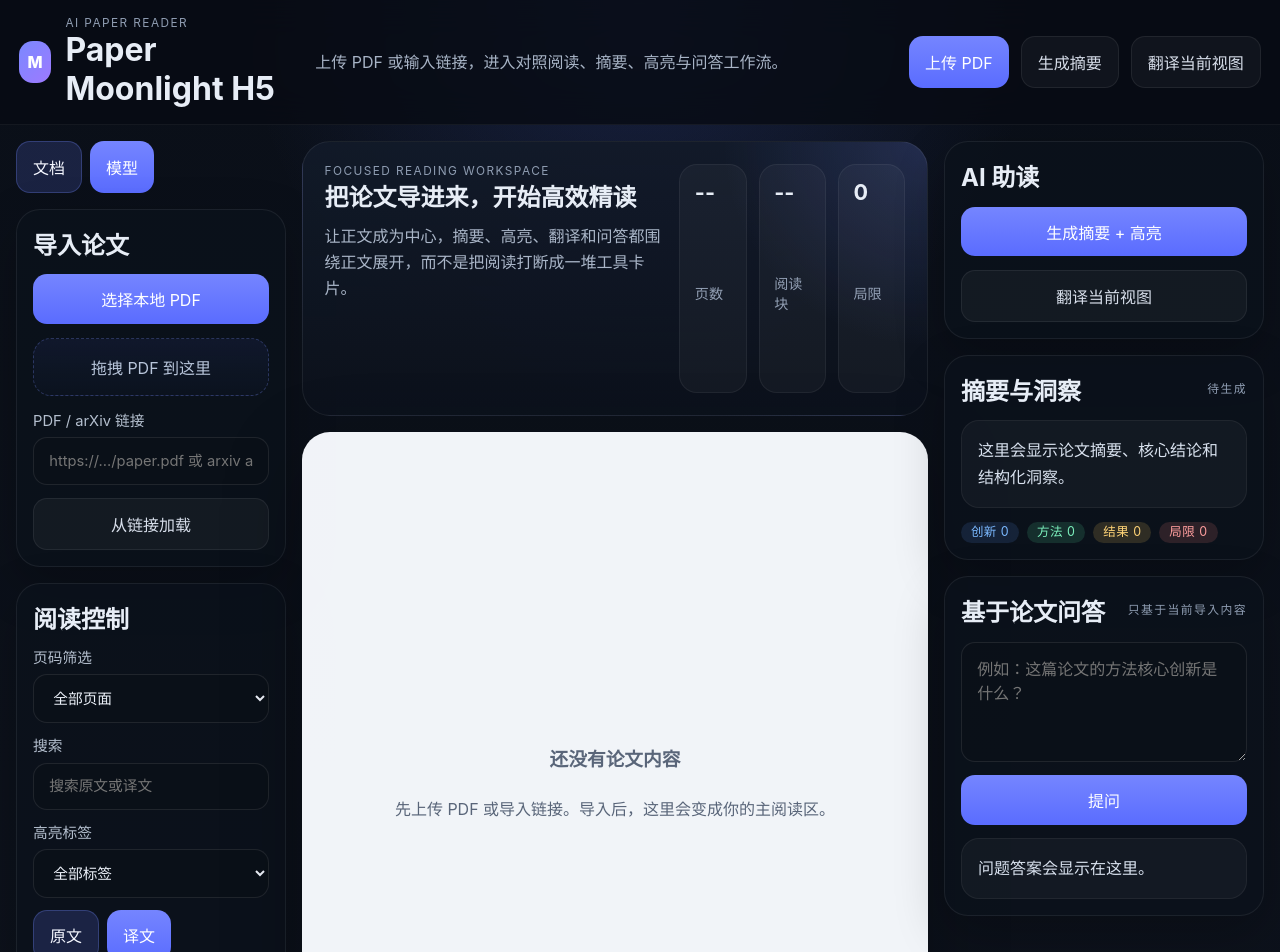
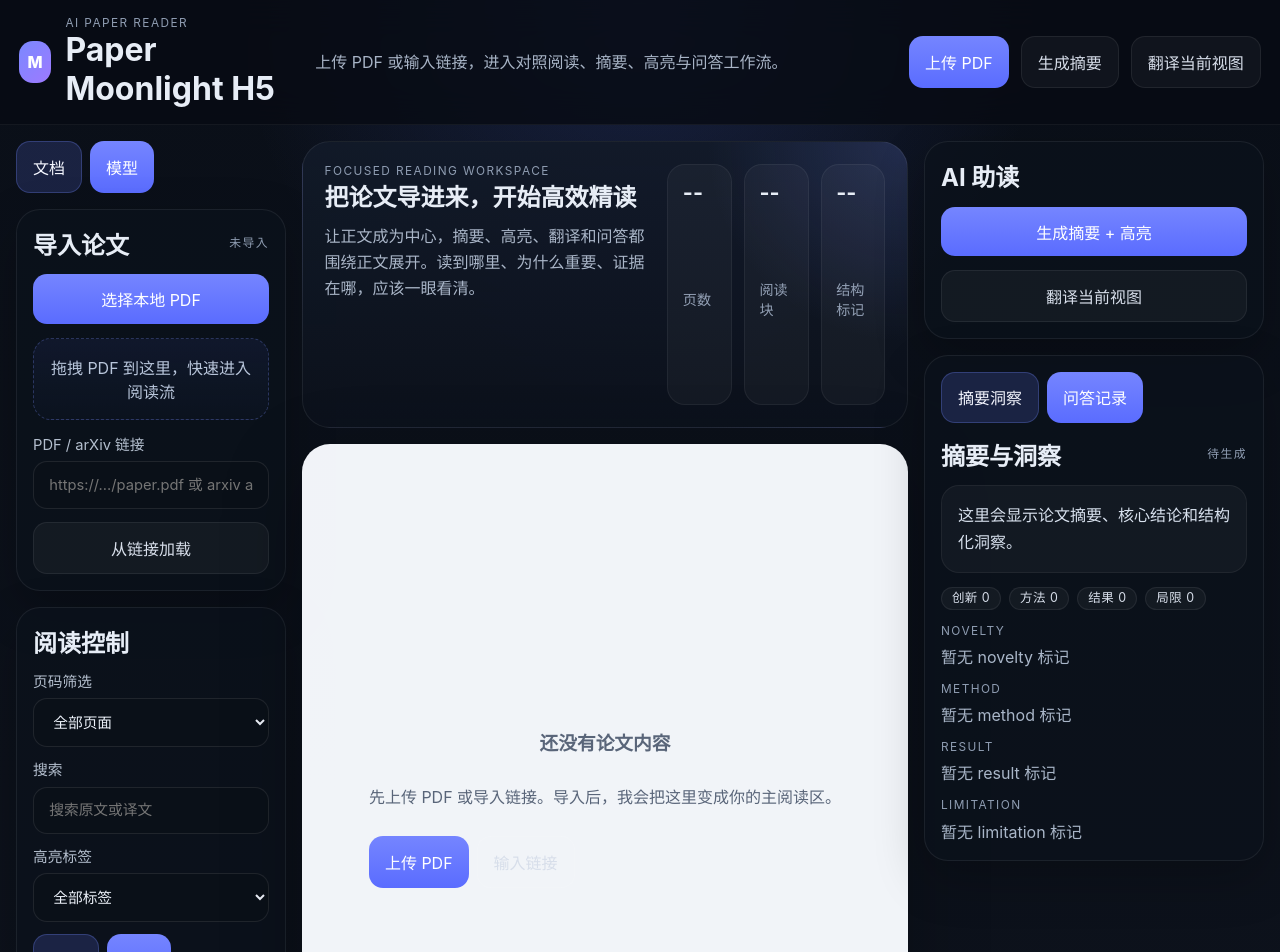
Before and after one commit to dingguanglei/paper-moonlight-h5-pages, a React (Vite) app: page / in a window 1280 px wide. Shown: the top 952 px of the page. Built offline with nearby package versions, Linux system fonts and the light colour scheme.

Commit message:
feat: add evidence-linked insights and reading flow polish

```diff
--- a/src/App.css
+++ b/src/App.css
@@ -32,7 +32,7 @@ button {
   background: linear-gradient(180deg, #7585ff 0%, #5a6cff 100%);
   color: #fff;
   cursor: pointer;
-  transition: transform 120ms ease, filter 120ms ease, background 120ms ease;
+  transition: transform 120ms ease, filter 120ms ease, background 120ms ease, border-color 120ms ease;
 }
 
 button:hover {
@@ -42,7 +42,10 @@ button:hover {
 
 button.secondary,
 button.chip,
-button.url-chip {
+button.url-chip,
+button.tag,
+button.insight-item,
+button.citation-chip {
   background: rgba(255, 255, 255, 0.04);
   color: #d7deea;
   border: 1px solid rgba(255, 255, 255, 0.07);
@@ -158,7 +161,7 @@ label {
 
 .workspace {
   display: grid;
-  grid-template-columns: 290px minmax(0, 1fr) 360px;
+  grid-template-columns: 290px minmax(0, 1fr) 380px;
   gap: 1rem;
   padding: 1rem;
 }
@@ -179,7 +182,9 @@ label {
 .mode-switch,
 .preset-list,
 .tag-stats,
-.highlight-list {
+.highlight-list,
+.empty-actions,
+.citation-row {
   display: flex;
   gap: 0.5rem;
   flex-wrap: wrap;
@@ -302,6 +307,12 @@ label {
   background: #ffffff;
   border: 1px solid rgba(27, 39, 58, 0.06);
   position: relative;
+  transition: box-shadow 180ms ease, transform 180ms ease, border-color 180ms ease;
+}
+
+.reading-block:hover {
+  transform: translateY(-1px);
+  box-shadow: 0 12px 32px rgba(23, 33, 49, 0.06);
 }
 
 .reading-block.has-highlight::before {
@@ -315,6 +326,11 @@ label {
   background: linear-gradient(180deg, #6887ff, #9a75ff);
 }
 
+.reading-block.is-focused {
+  border-color: rgba(104, 135, 255, 0.42);
+  box-shadow: 0 0 0 5px rgba(104, 135, 255, 0.1), 0 16px 38px rgba(47, 65, 99, 0.12);
+}
+
 .reading-meta {
   display: flex;
   justify-content: space-between;
@@ -325,14 +341,14 @@ label {
 
 .reading-text {
   color: #172131;
-  line-height: 1.78;
+  line-height: 1.82;
   font-size: 1rem;
 }
 
 .reading-translation {
   display: none;
   white-space: pre-wrap;
-  line-height: 1.7;
+  line-height: 1.72;
   padding: 0.9rem;
   border-radius: 14px;
   background: #f6f8fc;
@@ -368,6 +384,35 @@ label {
   color: #d9e2ef;
 }
 
+.insight-groups {
+  display: grid;
+  gap: 0.8rem;
+}
+
+.insight-group {
+  display: grid;
+  gap: 0.45rem;
+}
+
+.insight-item {
+  text-align: left;
+  display: grid;
+  gap: 0.3rem;
+  border-radius: 16px;
+  padding: 0.8rem 0.9rem;
+}
+
+.insight-item strong {
+  font-size: 0.84rem;
+  color: #e9efff;
+}
+
+.insight-item span,
+.insight-empty {
+  color: #a9b6c8;
+  line-height: 1.5;
+}
+
 .qa-history {
   display: grid;
   gap: 0.55rem;
@@ -383,6 +428,11 @@ label {
 .qa-history summary {
   cursor: pointer;
   color: #cad4e4;
+}
+
+.citation-chip {
+  padding: 0.45rem 0.7rem;
+  border-radius: 999px;
 }
 
 .tag {
@@ -417,10 +467,10 @@ label {
 }
 
 .empty-state {
-  min-height: 360px;
+  min-height: 420px;
   display: grid;
   place-content: center;
-  gap: 0.6rem;
+  gap: 0.8rem;
   text-align: center;
   color: #596579;
 }
@@ -435,6 +485,7 @@ label {
   background: rgba(22, 31, 48, 0.95);
   border: 1px solid rgba(108, 126, 255, 0.24);
   box-shadow: 0 16px 46px rgba(0, 0, 0, 0.28);
+  z-index: 50;
 }
 
 .status-banner.error {
@@ -443,7 +494,7 @@ label {
 
 @media (max-width: 1440px) {
   .workspace {
-    grid-template-columns: 270px minmax(0, 1fr) 320px;
+    grid-template-columns: 270px minmax(0, 1fr) 340px;
   }
 }
 
--- a/src/App.tsx
+++ b/src/App.tsx
@@ -228,7 +228,10 @@ function App() {
   const [readerMode, setReaderMode] = useState<'original' | 'translated'>('original')
   const [dragging, setDragging] = useState(false)
   const [activeSidebar, setActiveSidebar] = useState<'document' | 'model'>('document')
+  const [activeRightTab, setActiveRightTab] = useState<'summary' | 'qa'>('summary')
+  const [focusedSegmentId, setFocusedSegmentId] = useState<string | null>(null)
   const fileInputRef = useRef<HTMLInputElement | null>(null)
+  const segmentRefs = useRef<Record<string, HTMLElement | null>>({})
 
   useEffect(() => {
     localStorage.setItem(SETTINGS_KEY, JSON.stringify(settings))
@@ -238,12 +241,27 @@ function App() {
     localStorage.setItem(RECENT_URLS_KEY, JSON.stringify(recentUrls.slice(0, 5)))
   }, [recentUrls])
 
+  useEffect(() => {
+    if (!focusedSegmentId) return
+    const timer = window.setTimeout(() => setFocusedSegmentId(null), 2200)
+    return () => window.clearTimeout(timer)
+  }, [focusedSegmentId])
+
   const tagMap = useMemo(() => {
     return analysis.reduce<Record<string, HighlightItem[]>>((acc, item) => {
       acc[item.segmentId] ??= []
       acc[item.segmentId].push(item)
       return acc
     }, {})
+  }, [analysis])
+
+  const groupedHighlights = useMemo(() => {
+    return {
+      novelty: analysis.filter((item) => item.tag === 'novelty').slice(0, 8),
+      method: analysis.filter((item) => item.tag === 'method').slice(0, 8),
+      result: analysis.filter((item) => item.tag === 'result').slice(0, 8),
+      limitation: analysis.filter((item) => item.tag === 'limitation').slice(0, 8),
+    }
   }, [analysis])
 
   const visibleSegments = useMemo(() => {
@@ -277,6 +295,26 @@ function App() {
     }
   }, [analysis, segments.length, visibleSegments.length])
 
+  const documentState = useMemo(() => {
+    if (!pdfName) return '未导入'
+    if (summary && analysis.length) return '已完成摘要分析'
+    if (segments.length) return '已导入，待分析'
+    return '准备中'
+  }, [pdfName, summary, analysis.length, segments.length])
+
+  function focusSegment(segmentId: string, options?: { activateTag?: HighlightTag | 'all'; openTab?: 'summary' | 'qa' }) {
+    const seg = segments.find((item) => item.id === segmentId)
+    if (!seg) return
+    if (options?.activateTag) setActiveTag(options.activateTag)
+    setSelectedPage(seg.page)
+    setFocusedSegmentId(segmentId)
+    if (options?.openTab) setActiveRightTab(options.openTab)
+    requestAnimationFrame(() => {
+      const el = segmentRefs.current[segmentId]
+      el?.scrollIntoView({ behavior: 'smooth', block: 'center' })
+    })
+  }
+
   async function handlePdfBuffer(buffer: ArrayBuffer, name: string) {
     try {
       setBusy('正在解析 PDF…')
@@ -296,6 +334,7 @@ function App() {
       setSearchText('')
       setActiveTag('all')
       setActiveSidebar('document')
+      setActiveRightTab('summary')
       setProgress(`已载入 ${parsed.pageCount} 页，${parsed.segments.length} 个阅读块`)
     } catch (e) {
       setError(e instanceof Error ? e.message : 'PDF 解析失败')
@@ -365,6 +404,7 @@ function App() {
       const parsed = JSON.parse(normalizeJsonBlock(content)) as AnalysisBundle
       setSummary(parsed.summary || '')
       setAnalysis(parsed.highlights || [])
+      setActiveRightTab('summary')
       setProgress(`完成：摘要 + 高亮 ${parsed.highlights?.length ?? 0} 条`)
     } catch (e) {
       setError(e instanceof Error ? e.message : '摘要分析失败')
@@ -436,6 +476,7 @@ function App() {
       })
       setAnswer(content)
       setQaHistory((prev) => [{ id: crypto.randomUUID(), question, answer: content }, ...prev].slice(0, 8))
+      setActiveRightTab('qa')
     } catch (e) {
       setError(e instanceof Error ? e.message : '问答失败')
     } finally {
@@ -489,7 +530,10 @@ function App() {
           {activeSidebar === 'document' ? (
             <>
               <section className="soft-panel">
+                <div className="section-title-row">
                   <h2>导入论文</h2>
+                  <span className="subtle-label">{documentState}</span>
+                </div>
                 <button onClick={() => fileInputRef.current?.click()}>选择本地 PDF</button>
                 <input
                   ref={fileInputRef}
@@ -515,7 +559,7 @@ function App() {
                     if (file) void onUploadFile(file)
                   }}
                 >
-                  拖拽 PDF 到这里
+                  拖拽 PDF 到这里，快速进入阅读流
                 </div>
                 <label>
                   PDF / arXiv 链接
@@ -586,12 +630,12 @@ function App() {
                   <div className="metric-label">当前可见段落</div>
                 </div>
                 <div>
+                  <div className="metric-value">{readingStats.totalSegments}</div>
+                  <div className="metric-label">全文段落</div>
+                </div>
+                <div>
                   <div className="metric-value">{readingStats.novelty}</div>
                   <div className="metric-label">创新点</div>
-                </div>
-                <div>
-                  <div className="metric-value">{readingStats.method}</div>
-                  <div className="metric-label">方法</div>
                 </div>
                 <div>
                   <div className="metric-value">{readingStats.result}</div>
@@ -666,7 +710,7 @@ function App() {
               <div className="eyebrow">Focused Reading Workspace</div>
               <h2>{pdfName || '把论文导进来，开始高效精读'}</h2>
               <p>
-                让正文成为中心，摘要、高亮、翻译和问答都围绕正文展开，而不是把阅读打断成一堆工具卡片。
+                让正文成为中心，摘要、高亮、翻译和问答都围绕正文展开。读到哪里、为什么重要、证据在哪，应该一眼看清。
               </p>
             </div>
             <div className="reader-hero-stats">
@@ -679,8 +723,8 @@ function App() {
                 <span>阅读块</span>
               </div>
               <div>
-                <strong>{readingStats.limitation}</strong>
-                <span>局限</span>
+                <strong>{analysis.length || '--'}</strong>
+                <span>结构标记</span>
               </div>
             </div>
           </section>
@@ -690,21 +734,34 @@ function App() {
               visibleSegments.map((segment) => {
                 const highlights = tagMap[segment.id] || []
                 return (
-                  <article key={segment.id} className={`reading-block ${highlights.length ? 'has-highlight' : ''}`}>
+                  <article
+                    key={segment.id}
+                    ref={(node) => {
+                      segmentRefs.current[segment.id] = node
+                    }}
+                    className={`reading-block ${highlights.length ? 'has-highlight' : ''} ${focusedSegmentId === segment.id ? 'is-focused' : ''}`}
+                  >
                     <div className="reading-meta">
                       <span>{segment.id}</span>
                       <span>Page {segment.page}</span>
                     </div>
                     <div className="reading-text">{segment.text}</div>
                     <div className={`reading-translation ${readerMode === 'translated' ? 'active' : ''}`}>
-                      {readerMode === 'translated' ? segment.translation || '尚未翻译此段。' : '切换到“译文”模式可查看对应翻译。'}
+                      {readerMode === 'translated'
+                        ? segment.translation || '尚未翻译此段。'
+                        : '切换到“译文”模式可查看对应翻译。'}
                     </div>
                     {highlights.length ? (
                       <div className="highlight-list">
                         {highlights.map((item, idx) => (
-                          <span key={`${item.segmentId}-${item.tag}-${idx}`} className={`tag tag-${item.tag}`} title={item.reason}>
+                          <button
+                            key={`${item.segmentId}-${item.tag}-${idx}`}
+                            className={`tag tag-${item.tag}`}
+                            title={item.reason}
+                            onClick={() => focusSegment(segment.id, { activateTag: item.tag, openTab: 'summary' })}
+                          >
                             {item.tag}
-                          </span>
+                          </button>
                         ))}
                       </div>
                     ) : null}
@@ -714,7 +771,11 @@ function App() {
             ) : (
               <div className="empty-state">
                 <h3>还没有论文内容</h3>
-                <p>先上传 PDF 或导入链接。导入后，这里会变成你的主阅读区。</p>
+                <p>先上传 PDF 或导入链接。导入后，我会把这里变成你的主阅读区。</p>
+                <div className="empty-actions">
+                  <button onClick={() => fileInputRef.current?.click()}>上传 PDF</button>
+                  <button className="secondary" onClick={() => setActiveSidebar('document')}>输入链接</button>
+                </div>
               </div>
             )}
           </section>
@@ -732,23 +793,64 @@ function App() {
           </section>
 
           <section className="soft-panel insight-panel">
+            <div className="rail-tabs">
+              <button className={activeRightTab === 'summary' ? 'active-tab' : ''} onClick={() => setActiveRightTab('summary')}>
+                摘要洞察
+              </button>
+              <button className={activeRightTab === 'qa' ? 'active-tab' : ''} onClick={() => setActiveRightTab('qa')}>
+                问答记录
+              </button>
+            </div>
+
+            {activeRightTab === 'summary' ? (
+              <>
                 <div className="section-title-row">
                   <h2>摘要与洞察</h2>
                   <span className="subtle-label">{analysis.length ? `${analysis.length} 条结构化标记` : '待生成'}</span>
                 </div>
                 <div className="summary-box">{summary || '这里会显示论文摘要、核心结论和结构化洞察。'}</div>
                 <div className="tag-stats">
-              <span className="tag tag-novelty">创新 {readingStats.novelty}</span>
-              <span className="tag tag-method">方法 {readingStats.method}</span>
-              <span className="tag tag-result">结果 {readingStats.result}</span>
-              <span className="tag tag-limitation">局限 {readingStats.limitation}</span>
+                  <button className="tag tag-novelty" onClick={() => setActiveTag('novelty')}>
+                    创新 {readingStats.novelty}
+                  </button>
+                  <button className="tag tag-method" onClick={() => setActiveTag('method')}>
+                    方法 {readingStats.method}
+                  </button>
+                  <button className="tag tag-result" onClick={() => setActiveTag('result')}>
+                    结果 {readingStats.result}
+                  </button>
+                  <button className="tag tag-limitation" onClick={() => setActiveTag('limitation')}>
+                    局限 {readingStats.limitation}
+                  </button>
                 </div>
-          </section>
 
-          <section className="soft-panel qa-panel">
+                <div className="insight-groups">
+                  {(['novelty', 'method', 'result', 'limitation'] as HighlightTag[]).map((tag) => (
+                    <div key={tag} className="insight-group">
+                      <div className="subtle-label">{tag}</div>
+                      {groupedHighlights[tag].length ? (
+                        groupedHighlights[tag].slice(0, 3).map((item, idx) => (
+                          <button
+                            key={`${item.segmentId}-${tag}-${idx}`}
+                            className="insight-item"
+                            onClick={() => focusSegment(item.segmentId, { activateTag: tag, openTab: 'summary' })}
+                          >
+                            <strong>{item.segmentId}</strong>
+                            <span>{item.reason}</span>
+                          </button>
+                        ))
+                      ) : (
+                        <div className="insight-empty">暂无 {tag} 标记</div>
+                      )}
+                    </div>
+                  ))}
+                </div>
+              </>
+            ) : (
+              <>
                 <div className="section-title-row">
                   <h2>基于论文问答</h2>
-              <span className="subtle-label">只基于当前导入内容</span>
+                  <span className="subtle-label">可引用段落定位</span>
                 </div>
                 <textarea value={question} onChange={(e) => setQuestion(e.target.value)} placeholder="例如：这篇论文的方法核心创新是什么？" />
                 <button onClick={askQuestion} disabled={!question || !settings.apiKey || !fullText}>
@@ -758,13 +860,27 @@ function App() {
                 {!!qaHistory.length && (
                   <div className="qa-history">
                     <div className="subtle-label">最近问答</div>
-                {qaHistory.map((item) => (
+                    {qaHistory.map((item) => {
+                      const refs = [...item.answer.matchAll(/\[([^\]]+)\]/g)].map((m) => m[1])
+                      return (
                         <details key={item.id}>
                           <summary>{item.question}</summary>
                           <div className="output-box">{item.answer}</div>
-                  </details>
+                          {!!refs.length && (
+                            <div className="citation-row">
+                              {refs.map((ref) => (
+                                <button key={`${item.id}-${ref}`} className="citation-chip" onClick={() => focusSegment(ref, { openTab: 'qa' })}>
+                                  {ref}
+                                </button>
                               ))}
                             </div>
+                          )}
+                        </details>
+                      )
+                    })}
+                  </div>
+                )}
+              </>
             )}
           </section>
         </aside>
```
Lines whose indentation alone changed are shown as unchanged.
